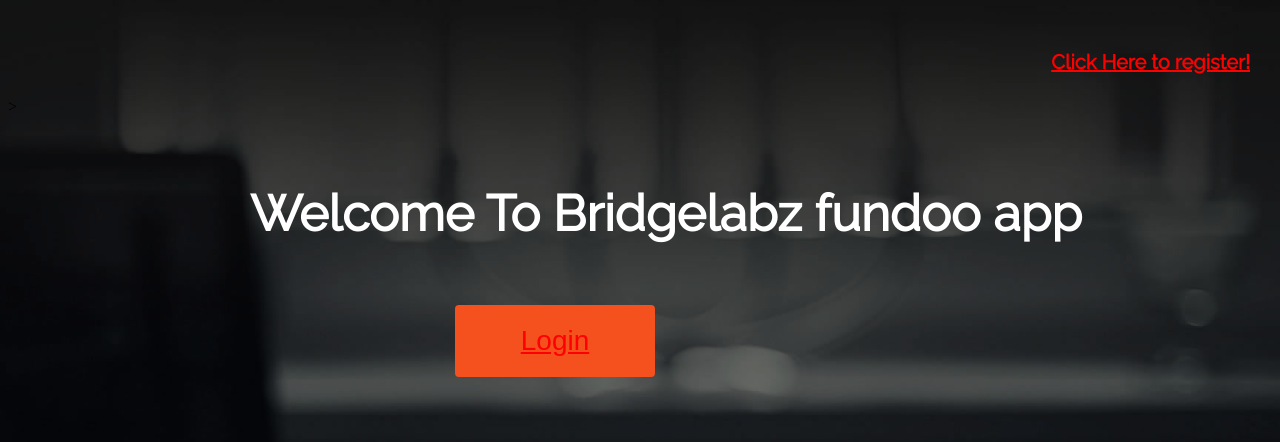
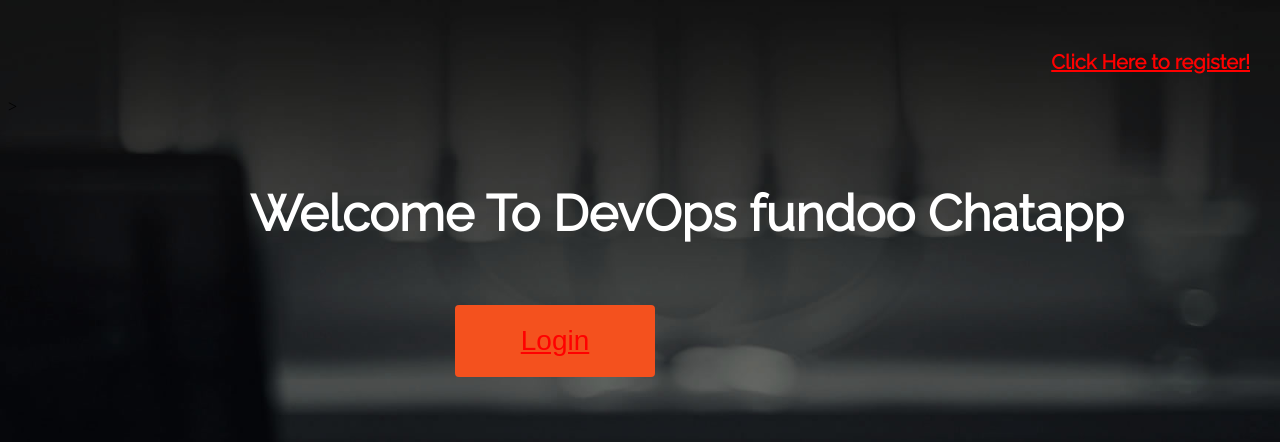
Before and after one commit to vinayakentc/new_chatapp, a Django app: page / in a window 1280 px wide. Shown: the top 442 px of the page. Run offline with Django 3.2, Linux system fonts and the light colour scheme.

Commit message:
updated changes in db

```diff
--- a/fundoo/fundoo/settings.py
+++ b/fundoo/fundoo/settings.py
@@ -111,7 +111,7 @@
         'NAME': 'mydb',
         'USER': 'admin',
         'PASSWORD':'ganesh123',
-        'HOST': 'database',
+        'HOST': 'mysqldb',
         'PORT': '3306',
     }
 }
--- a/fundoo/fundooapp/templates/index.html
+++ b/fundoo/fundooapp/templates/index.html
@@ -7,7 +7,7 @@
 {#  Main HomePage contain links for login and registration #}
 {% block content %}
 <center>
-    <h1>Welcome To Bridgelabz fundoo app</h1><br><br>
+    <h1>Welcome To DevOps  fundoo Chatapp</h1><br><br>
     <button class="button" style="vertical-align:middle"><span><a href="{% url 'sign_in' %}">Login</a></span></button><br>
     <h3><a href="{% url 'signup' %}">Click Here to register!</a></h3><br><br>
     </center>
```
Also changed, not shown: 3 other files.
